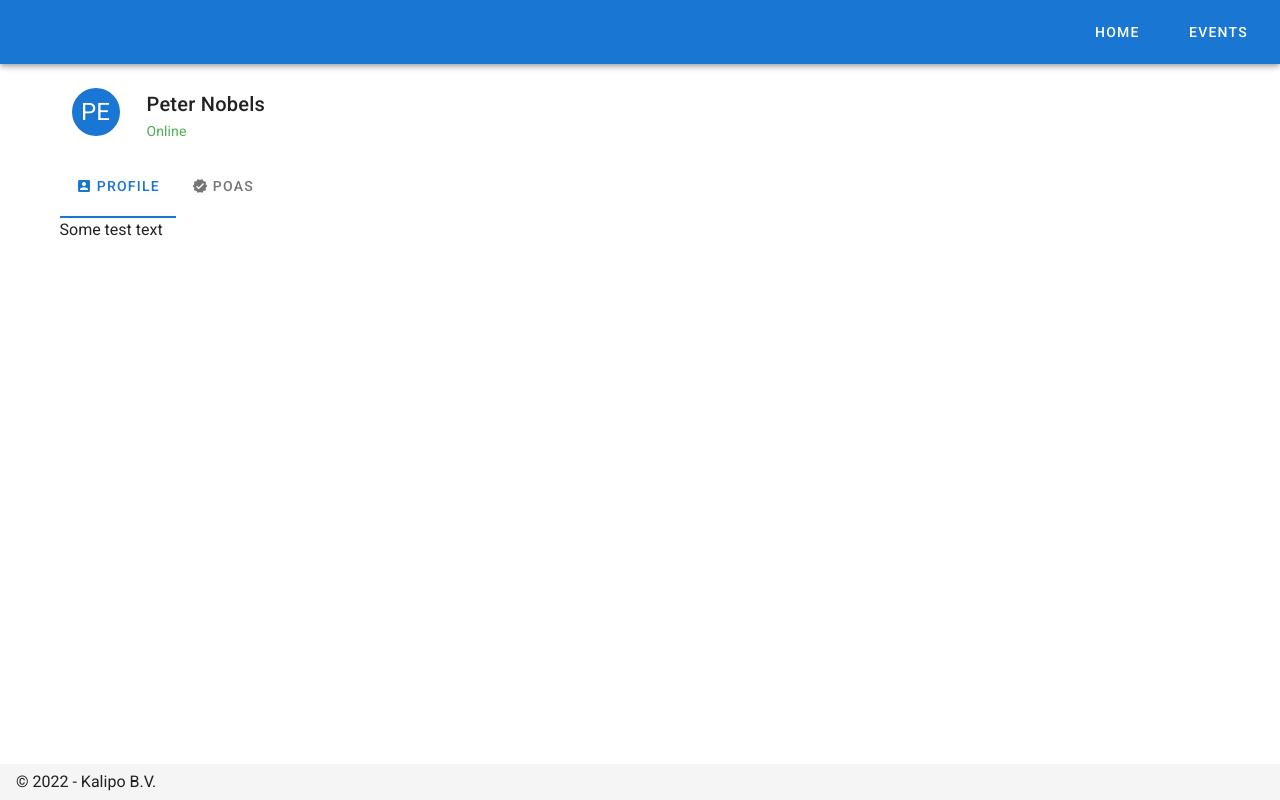
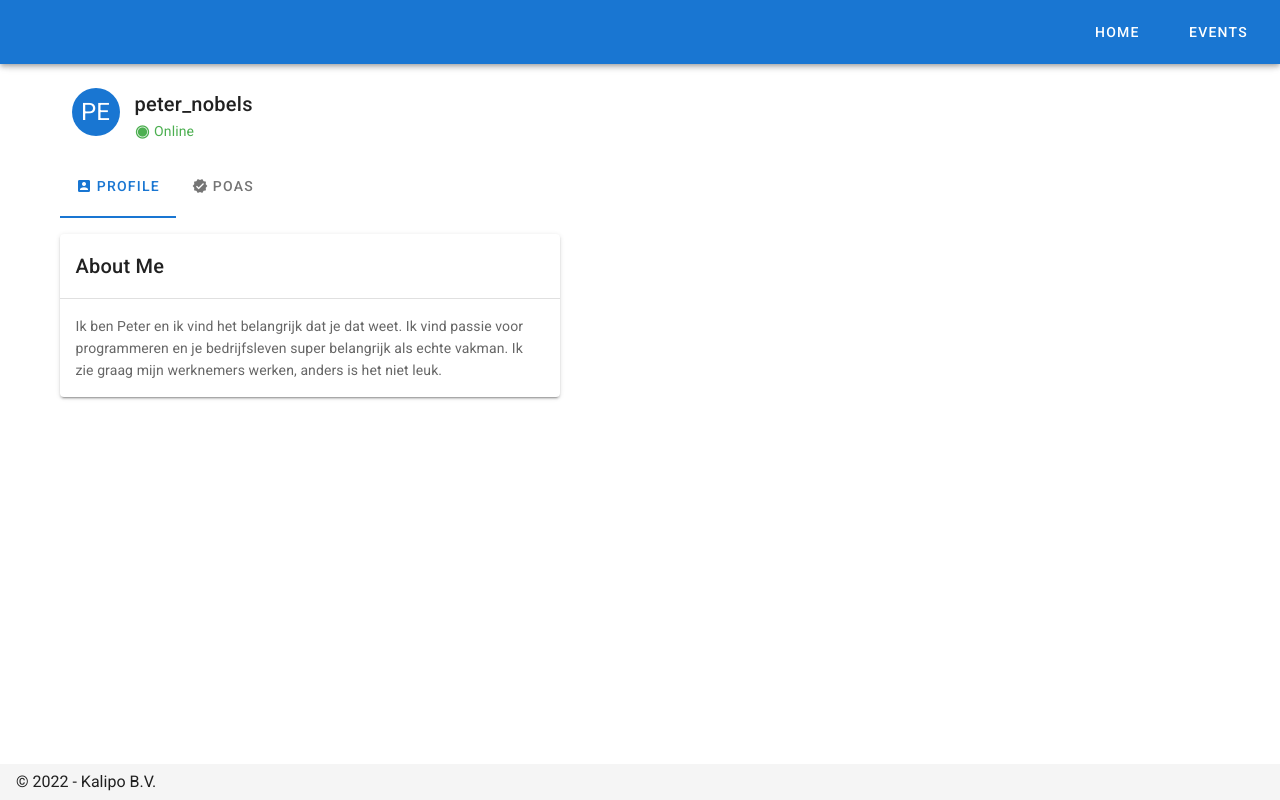
Before and after one commit to hesteren/client-poa, a Nuxt app: page /profiles/peter_nobels in a window 1280 px wide. Built offline with nearby package versions, Linux system fonts and the light colour scheme.

Commit message:
about me and online icon added

```diff
--- /dev/null
+++ b/components/AboutMeCard.vue
@@ -0,0 +1,25 @@
+<template>
+
+  <v-card class="mt-4" max-width="500">
+    <v-card-title>About Me</v-card-title>
+    <v-divider></v-divider>
+    <v-card-text>
+     {{this.user.about}}
+    </v-card-text>
+
+  </v-card>
+
+</template>
+
+<script>
+export default {
+  name: "AboutMeCard",
+  props: {
+    user: Object,
+  },
+}
+</script>
+
+<style scoped>
+
+</style>
--- /dev/null
+++ b/components/UserCard.vue
@@ -0,0 +1,35 @@
+<template>
+  <v-card max-width="300" elevation="0">
+    <v-container>
+      <v-row>
+        <v-col cols="12" md="3">
+          <v-avatar color="primary">
+              <span class="white--text text-h5">{{
+                  user.name.slice(0, 2).toUpperCase()
+                }}</span>
+          </v-avatar>
+        </v-col>
+
+        <v-col cols="12" md="6" class="pl-0">
+          <v-card-title class="pa-0" id="name">{{ user.username }}</v-card-title>
+          <v-card-text class="pa-0 green--text" id="description"
+          > <v-icon color="green" small >mdi-circle-slice-8</v-icon> Online</v-card-text
+          >
+        </v-col>
+      </v-row>
+    </v-container>
+  </v-card>
+</template>
+
+<script>
+export default {
+  name: "UserCard",
+  props: {
+    user: Object,
+  },
+}
+</script>
+
+<style scoped>
+
+</style>
--- a/pages/profiles/_username.vue
+++ b/pages/profiles/_username.vue
@@ -1,25 +1,8 @@
 <template>
   <v-container>
-    <v-card id="card" max-width="300" elevation="0">
-      <v-container>
-        <v-row>
-          <v-col cols="12" md="3">
-            <v-avatar color="primary">
-              <span class="white--text text-h5">{{
-                user.name.slice(0, 2).toUpperCase()
-              }}</span>
-            </v-avatar>
-          </v-col>
 
-          <v-col cols="12" md="6">
-            <v-card-title class="pa-0" id="name">{{ user.name }}</v-card-title>
-            <v-card-text class="pa-0 green--text" id="description"
-              >Online</v-card-text
-            >
-          </v-col>
-        </v-row>
-      </v-container>
-    </v-card>
+    <UserCard :user="this.user"></UserCard>
+
     <v-app-bar elevation="0" color="#FFF">
       <v-tabs>
         <v-tab @click="setSelected('Profile')"
@@ -31,7 +14,7 @@
       </v-tabs>
     </v-app-bar>
     <Tab :isSelected="selected === 'Profile'">
-      <p>Some test text</p>
+      <AboutMeCard :user="this.user"></AboutMeCard>
     </Tab>
     <Tab :isSelected="selected === 'POAs'">
       <div class="d-flex justify-end">
@@ -44,6 +27,7 @@
         </div>
       </div>
     </Tab>
+
   </v-container>
 </template>
 
--- a/store/users.js
+++ b/store/users.js
@@ -4,11 +4,13 @@ export const state = () => ({
       id: 1,
       name: 'Peter Nobels',
       username: 'peter_nobels',
+      about: 'Ik ben Peter en ik vind het belangrijk dat je dat weet. Ik vind passie voor programmeren en je bedrijfsleven super belangrijk als echte vakman. Ik zie graag mijn werknemers werken, anders is het niet leuk.',
     },
     {
       id: 2,
       name: 'Matthias',
       username: 'Matthias',
+      about: 'I am a web developer from the Netherlands. I love to code and I love to share my knowledge with others. ',
     },
   ],
 
```
